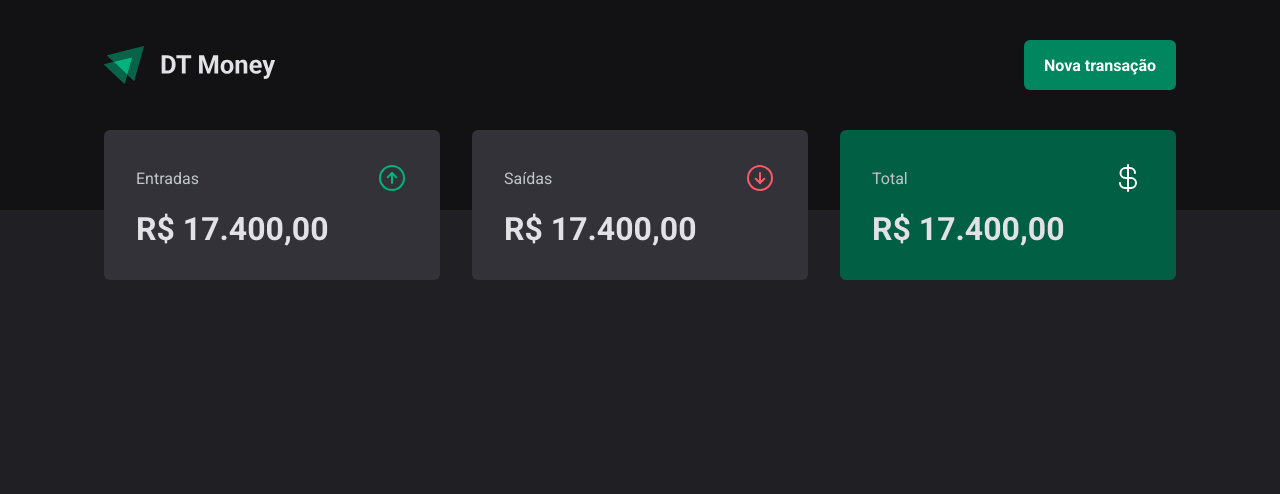
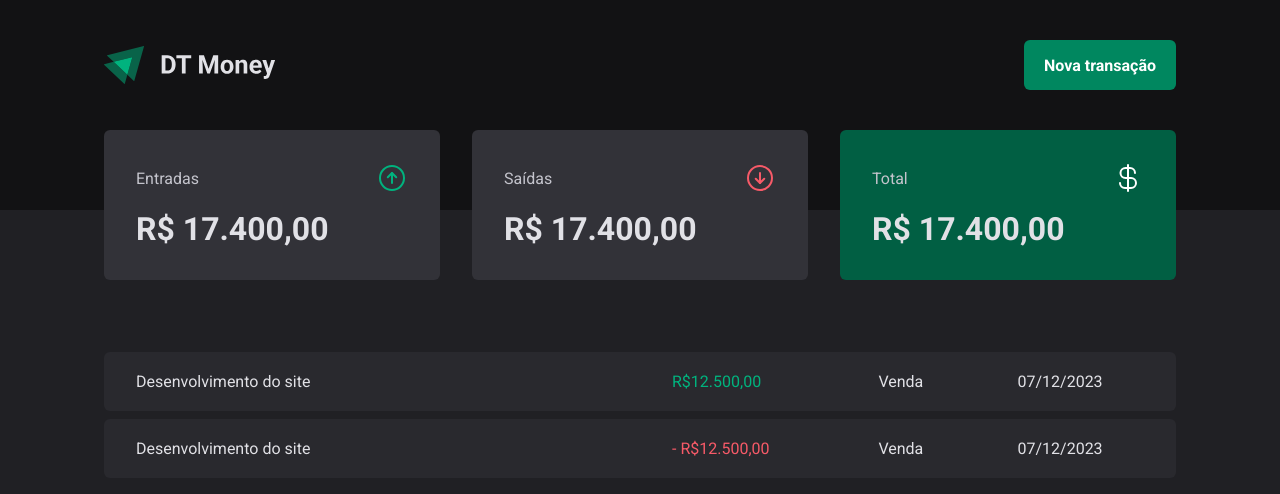
Before and after one commit to pessoadavi/03-dt-money, a React (Vite) app: page / in a window 1280 px wide. Shown: the top 494 px of the page. Built offline with nearby package versions, Linux system fonts and the light colour scheme.

Commit message:
criação tags da tabela.

```diff
--- a/src/pages/Transactions/index.tsx
+++ b/src/pages/Transactions/index.tsx
@@ -1,11 +1,39 @@
+import Summary from "../../components/Summary";
 import { Header } from "../../components/Header";
-import Summary from "../../components/Summary";
+import { PriceHighLight, TransactionsContainer, TransactionsTable } from "./styles";
 
 export const Transactions = () => {
     return (
         <>
             <Header />
-            <Summary/>
+            <Summary />
+
+            <TransactionsContainer>
+                <TransactionsTable>
+                    <tbody>
+                        <tr>
+                            <td width="50%" >Desenvolvimento do site</td>
+                            <td>
+                                <PriceHighLight variant="income">
+                                    R$12.500,00
+                                </PriceHighLight>
+                            </td>
+                            <td>Venda</td>
+                            <td>07/12/2023</td>
+                        </tr>
+                        <tr>
+                            <td width="50%" >Desenvolvimento do site</td>
+                            <td>
+                                <PriceHighLight variant="outcome">
+                                    - R$12.500,00
+                                </PriceHighLight>
+                            </td>
+                            <td>Venda</td>
+                            <td>07/12/2023</td>
+                        </tr>
+                    </tbody>
+                </TransactionsTable>
+            </TransactionsContainer>
         </>
     );
 }
--- a/src/pages/Transactions/styles.ts
+++ b/src/pages/Transactions/styles.ts
@@ -0,0 +1,38 @@
+import styled from "styled-components";
+
+export const TransactionsContainer = styled.main`
+    width: 100%;
+    max-width: 1120px;
+    margin:  4rem auto 0;
+    padding: 0 1.5rem;
+`
+
+export const TransactionsTable = styled.table`
+    width: 100%;
+    border-collapse: separate;
+    border-spacing: 0 0.5rem;
+    /* margin-top: 1%.5rem; */
+
+    td {
+        padding: 1.25rem 2rem;
+        background: ${props => props.theme['gray-700']};
+
+        &:first-child {
+            border-top-left-radius: 6px;
+            border-bottom-left-radius: 6px;
+        }
+
+        &:last-child {
+            border-top-right-radius: 6px;
+            border-bottom-right-radius: 6px;
+        }
+    }
+`
+
+interface PriceHighLightProps {
+    variant?: 'income' | 'outcome'
+}
+
+export const PriceHighLight = styled.span<PriceHighLightProps>`
+    color: ${props => props.variant === 'income' ? props.theme['green-300'] : props.theme['red-300']}
+`
```
